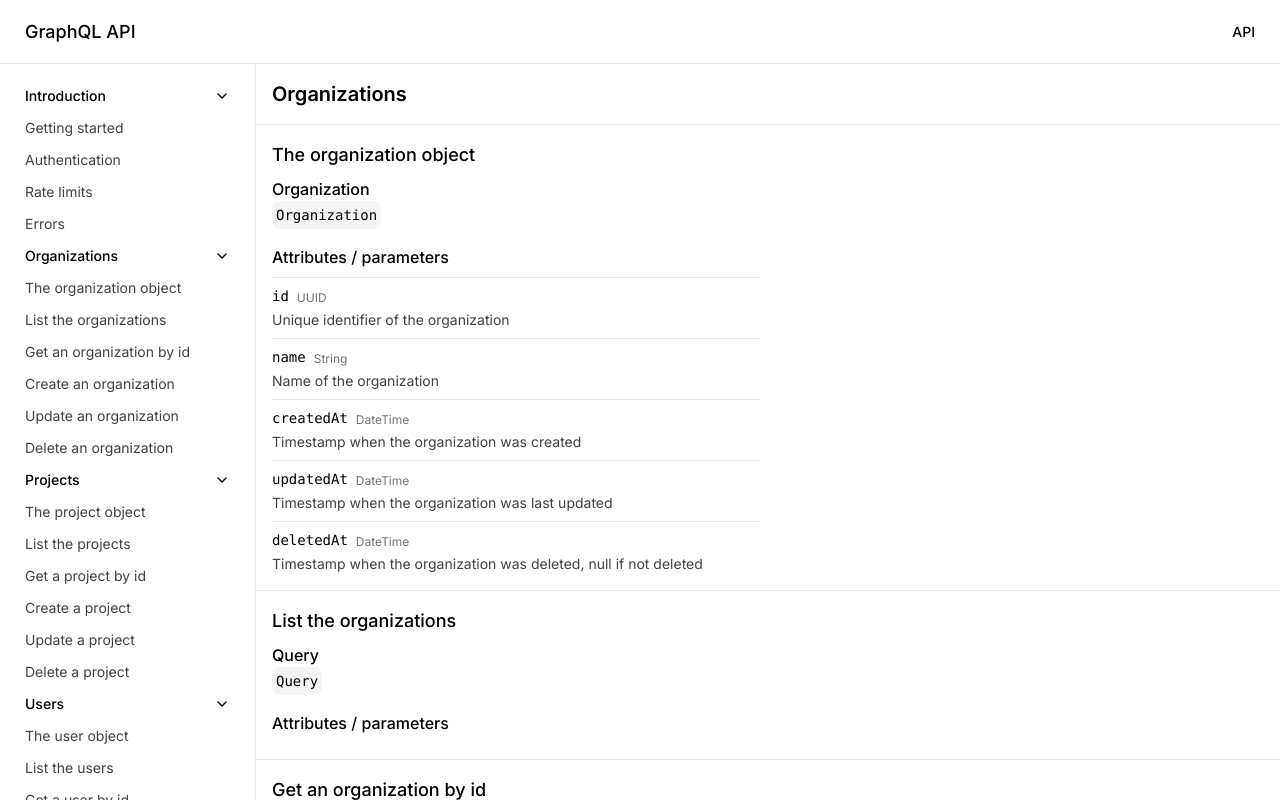
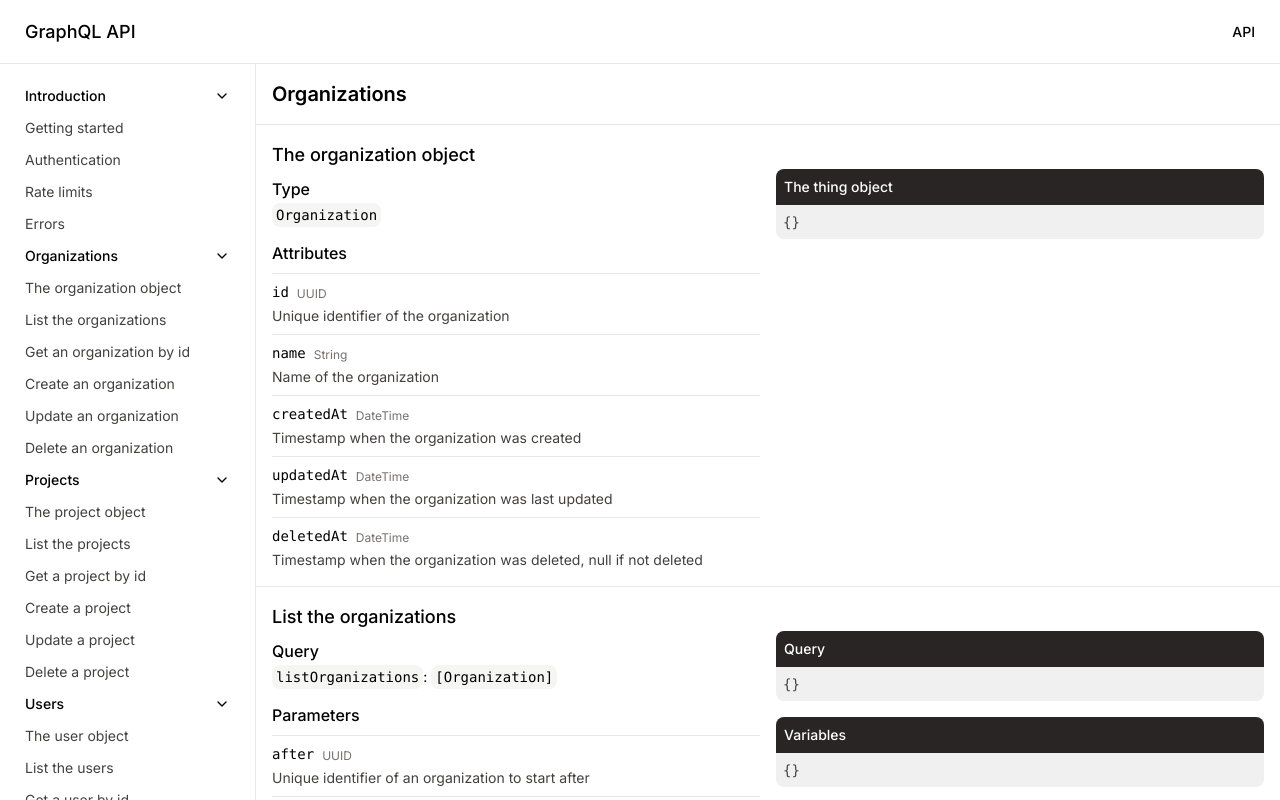
Before and after one commit to martinthenth/graphql-docs, a Next.js app in the folder app/: page / in a window 1280 px wide. Built offline with nearby package versions, Linux system fonts and the light colour scheme.

Commit message:
Rework the DocsContentListItem component

```diff
--- a/app/app/(docs)/content-list-item.tsx
+++ b/app/app/(docs)/content-list-item.tsx
@@ -8,6 +8,9 @@ import { H3, H4, H5, P } from "@/components/ui/typography";
 
 interface DocsContentListItemProps extends HTMLAttributes<HTMLDivElement> {
   article: APIDocsArticle;
+}
+interface DocsContentListItemFieldProps extends HTMLAttributes<HTMLDivElement> {
+  field: APITypeField | APITypeFieldArgument;
 }
 
 export function DocsContentListItem({ article, className }: DocsContentListItemProps) {
@@ -25,208 +28,107 @@ export function DocsContentListItem({ article, className }: DocsContentListItemP
         <Grid>
           <div>
             <header className="py-2">
-              <H4>{article.type}</H4>
-              <P>
-                <span className="p-1 bg-stone-100 rounded-lg inline-block">
-                  <code>{article.type}</code>
-                </span>
+              <H4>{isType ? "Type" : article.type}</H4>
+              <P className="pt-1">
+                {isType && <code className="p-1 rounded-lg bg-stone-100">{article.type}</code>}
+                {(isQuery || isMutation) && (
+                  <>
+                    <code className="p-1 rounded-lg bg-stone-100">
+                      {(article.definition as APITypeField).name}
+                    </code>
+                    :{" "}
+                    <code className="p-1 rounded-lg bg-stone-100">
+                      {(article.definition as APITypeField).type}
+                    </code>
+                  </>
+                )}
               </P>
             </header>
           </div>
           <div>
             <header className="py-2">
-              <H4>Attributes / parameters</H4>
+              <H4>{isType ? "Attributes" : "Parameters"}</H4>
             </header>
             <section>
-              {isType && (
-                <DocsContentListItemAttributes
-                  attributes={(definition as APIType).fieldNames!.map(
-                    (fieldName) => (definition as APIType).fields![fieldName],
-                  )}
-                />
-              )}
-              {isQuery ||
-                (isMutation && (
-                  <DocsContentListItemParameters
-                    parameters={(definition as APITypeField).argumentNames!.map(
-                      (argumentName) => (definition as APITypeField).arguments![argumentName],
-                    )}
-                  />
-                ))}
+              {isType &&
+                (definition as APIType)
+                  .fieldNames!.map((fieldName) => (definition as APIType).fields![fieldName])
+                  .map((field) => <DocsContentListItemField key={field.name} field={field} />)}
+              {(isQuery || isMutation) &&
+                (definition as APITypeField)
+                  .argumentNames!.map(
+                    (argumentName) => (definition as APITypeField).arguments![argumentName],
+                  )
+                  .map((field) => <DocsContentListItemField key={field.name} field={field} />)}
             </section>
           </div>
         </Grid>
-        <Grid>
-          {/* <div className="rounded-lg overflow-hidden">
-            <div className="bg-stone-800 text-white p-2">
-              <H5>The thing object</H5>
+        <Grid gap="md">
+          {isType && (
+            <div className="rounded-lg overflow-hidden">
+              <div className="bg-stone-800 text-white p-2">
+                <H5>The thing object</H5>
+              </div>
+              <CodeBlock content={"{}"} language="json" />
             </div>
-            <CodeBlock content={example} language="json" />
-          </div> */}
+          )}
+          {isQuery && (
+            <>
+              <div className="rounded-lg overflow-hidden">
+                <div className="bg-stone-800 text-white p-2">
+                  <H5>Query</H5>
+                </div>
+                <CodeBlock content={"{}"} language="json" />
+              </div>
+              <div className="rounded-lg overflow-hidden">
+                <div className="bg-stone-800 text-white p-2">
+                  <H5>Variables</H5>
+                </div>
+                <CodeBlock content={"{}"} language="json" />
+              </div>
+            </>
+          )}
+          {isMutation && (
+            <>
+              <div className="rounded-lg overflow-hidden">
+                <div className="bg-stone-800 text-white p-2">
+                  <H5>Mutation</H5>
+                </div>
+                <CodeBlock content={"{}"} language="json" />
+              </div>
+              <div className="rounded-lg overflow-hidden">
+                <div className="bg-stone-800 text-white p-2">
+                  <H5>Variables</H5>
+                </div>
+                <CodeBlock content={"{}"} language="json" />
+              </div>
+            </>
+          )}
         </Grid>
       </Grid>
     </div>
   );
 }
 
-function DocsContentListItemAttributes({ attributes }: { attributes: APITypeField[] }) {
-  return (
-    <section>
-      {attributes.map((attribute) => (
-        <DocsContentListItemField
-          key={attribute.name}
-          type={attribute.type}
-          name={attribute.name}
-          description={attribute.description}
-        />
-      ))}
-    </section>
-  );
-}
-
-function DocsContentListItemParameters({ parameters }: { parameters: APITypeFieldArgument[] }) {
-  return (
-    <section>
-      {parameters.map((parameter) => (
-        <DocsContentListItemField
-          key={parameter.name}
-          type={parameter.type}
-          name={parameter.name}
-          description={parameter.description}
-        />
-      ))}
-    </section>
-  );
-}
-
-function DocsContentListItemField({ description, name, type }: DocsContentListItemFieldProps) {
+function DocsContentListItemField({ field }: DocsContentListItemFieldProps) {
   return (
     <article className="border-t py-2 last:pb-0">
       <Grid gap="xs">
         <Flex gap="sm" items="end">
           <H5>
-            <code>{name}</code>
+            <code>{field.name}</code>
           </H5>
           <P color="tertiary" size="sm">
-            {type}
+            {field.type}
           </P>
         </Flex>
-        {description && <P color="secondary">{description}</P>}
+        {field.description && <P color="secondary">{field.description}</P>}
       </Grid>
     </article>
   );
 }
 
 // OLD
-
-interface DocsContentListItemTypeProps extends HTMLAttributes<HTMLDivElement> {
-  definition: APIType;
-}
-interface DocsContentListItemActionProps extends HTMLAttributes<HTMLDivElement> {
-  definition: APITypeField;
-}
-interface DocsContentListItemFieldProps extends HTMLAttributes<HTMLDivElement> {
-  name: string;
-  type: string;
-  description: string | null;
-}
-
-export function DocsContentListItemType({ className, definition }: DocsContentListItemTypeProps) {
-  const title = definition.description || "";
-  const subtitle = "Attributes";
-  const fields =
-    definition.fields && definition.fieldNames
-      ? definition.fieldNames.map((fieldName) => definition.fields![fieldName])
-      : [];
-  const example = buildExample(fields);
-
-  return (
-    <div className={className}>
-      <div>
-        <H3>{title}</H3>
-        <P>`Product`</P>
-      </div>
-      <Grid gap="md" items="start" className="grid-cols-2">
-        <Grid>
-          <header className="py-2">
-            <H4>{subtitle}</H4>
-          </header>
-          <section>
-            {fields.map((field) => (
-              <DocsContentListItemField
-                key={field.name}
-                description={field.description}
-                name={field.name}
-                type={field.type}
-              />
-            ))}
-          </section>
-        </Grid>
-        <Grid>
-          <div className="rounded-lg overflow-hidden">
-            <div className="bg-stone-800 text-white p-2">
-              <H5>The thing object</H5>
-            </div>
-            <CodeBlock content={example} language="json" />
-          </div>
-        </Grid>
-      </Grid>
-    </div>
-  );
-}
-
-export function DocsContentListItemAction({
-  className,
-  definition,
-}: DocsContentListItemActionProps) {
-  const title = definition.description || "";
-  const subtitle = "Parameters";
-  const fields =
-    definition.arguments && definition.argumentNames
-      ? definition.argumentNames.map((argumentName) => definition.arguments![argumentName])
-      : [];
-  const example = buildExample(fields);
-
-  return (
-    <div className={className}>
-      <div>
-        <H3>{title}</H3>
-        <P>`getProductById`</P>
-      </div>
-      <Grid gap="md" items="start" className="grid-cols-2">
-        <Grid>
-          <header className="py-2">
-            <H4>{subtitle}</H4>
-          </header>
-          <section>
-            {fields.map((field) => (
-              <DocsContentListItemField
-                key={field.name}
-                description={field.description}
-                name={field.name}
-                type={field.type}
-              />
-            ))}
-          </section>
-        </Grid>
-        <Grid gap="md">
-          <div className="rounded-lg overflow-hidden">
-            <div className="bg-stone-800 text-white p-2">
-              <H5>Request</H5>
-            </div>
-            <CodeBlock content={example} language="json" />
-          </div>
-          <div className="rounded-lg overflow-hidden">
-            <div className="bg-stone-800 text-white p-2">
-              <H5>Variables</H5>
-            </div>
-            <CodeBlock content={example} language="json" />
-          </div>
-        </Grid>
-      </Grid>
-    </div>
-  );
-}
 
 function buildExample(fields: APITypeField[] | APITypeFieldArgument[]) {
   const example: Record<string, unknown> = {};
```
